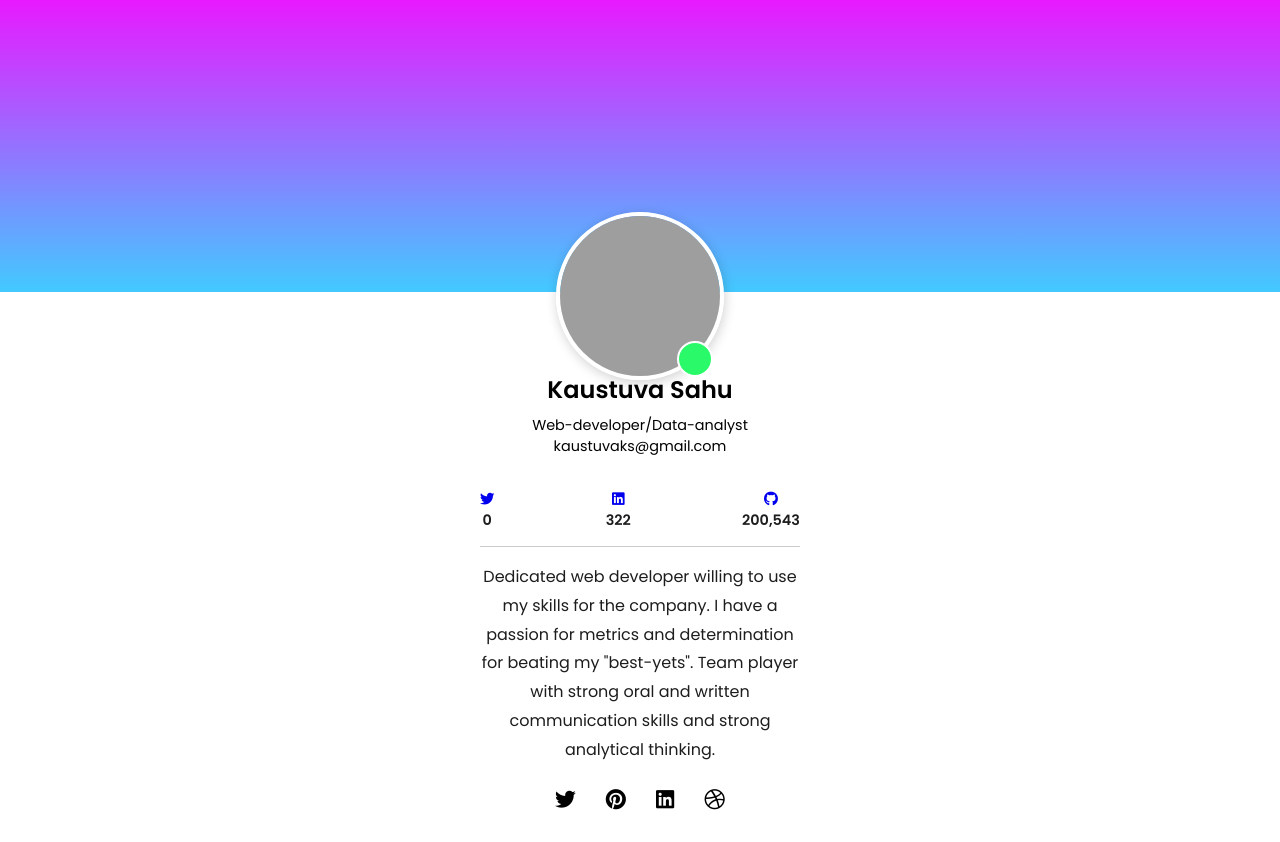
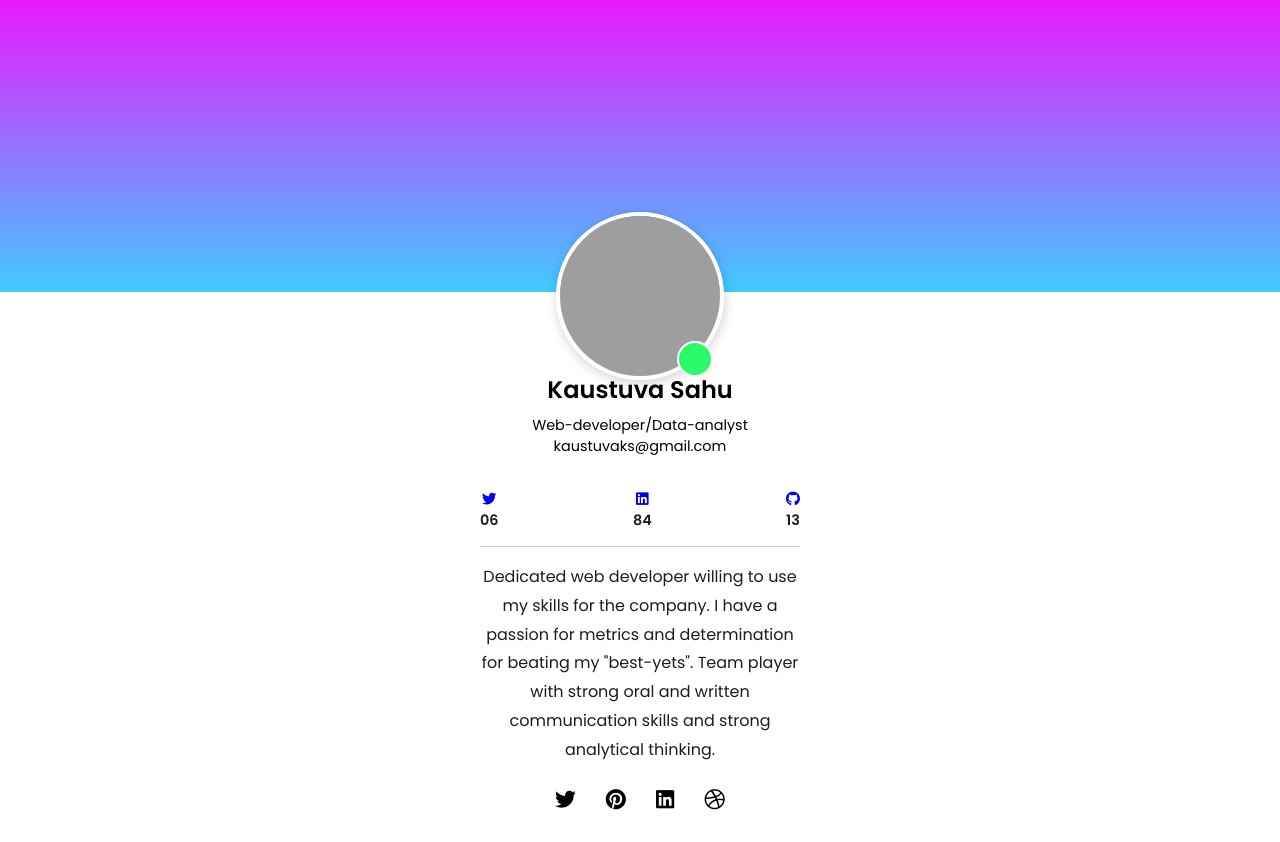
Before and after one commit to kaustuvaks/portfolio, a plain HTML site: page profile-page/index.html in a window 1280 px wide. Drawn offline with Linux system fonts and the light colour scheme; grey boxes are pictures that could not be loaded.

Commit message:
minor changes

```diff
--- a/profile-page/index.html
+++ b/profile-page/index.html
@@ -27,9 +27,9 @@
                 <p>kaustuvaks@gmail.com</p>
 
                 <ul class="about">
-                    <li><a href="https://twitter.com/Kaustav24334054"><i class="fab fa-twitter"></a></i><span>0</span></li>
-                    <li><a href="https://www.linkedin.com/in/kaustuva-sahu-6639801a1/"><i class="fab fa-linkedin"></a></i><span>322</span></li>
-                    <li><a href="https://github.com/kaustuvaks"><i class="fab fa-github"></i></a><span>200,543</span></li>
+                    <li><a href="https://twitter.com/Kaustav24334054"><i class="fab fa-twitter"></a></i><span>06</span></li>
+                    <li><a href="https://www.linkedin.com/in/kaustuva-sahu-6639801a1/"><i class="fab fa-linkedin"></a></i><span>84</span></li>
+                    <li><a href="https://github.com/kaustuvaks"><i class="fab fa-github"></i></a><span>13</span></li>
                 </ul>
 
                 <div class="content">
```
